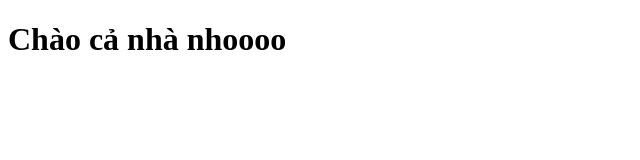
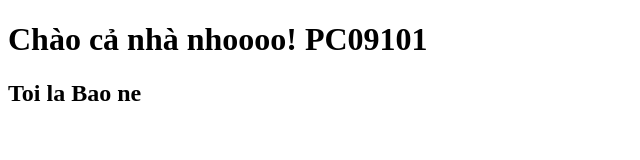
Before and after one commit to chithl/xdtw_xuong_SP25, a plain HTML site: page index.html in a window 1280 px wide. Shown: the whole page, without its empty margins (0-640 px from the left). Drawn offline with Linux system fonts and the light colour scheme.

Commit message:
[HTML] Update File Index

```diff
--- a/index.html
+++ b/index.html
@@ -6,6 +6,7 @@
     <title>Document</title>
 </head>
 <body>
-    <h1>Chào cả nhà nhoooo</h1>
+    <h1>Chào cả nhà nhoooo! PC09101</h1>
+    <h2>Toi la Bao ne</h2>
 </body>
 </html>
```
